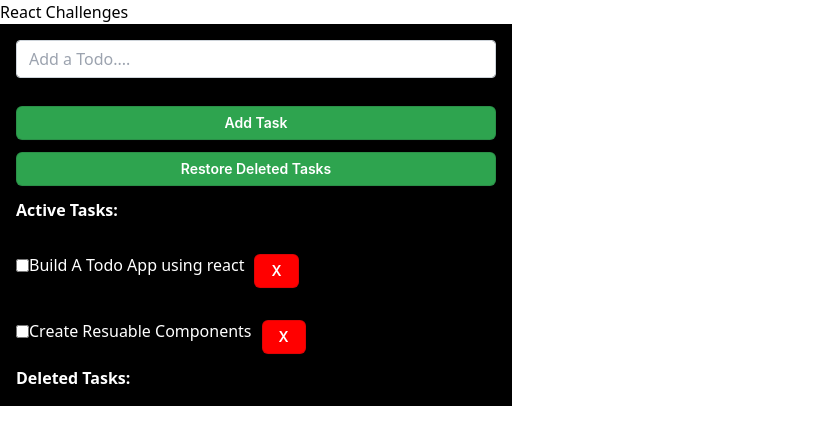
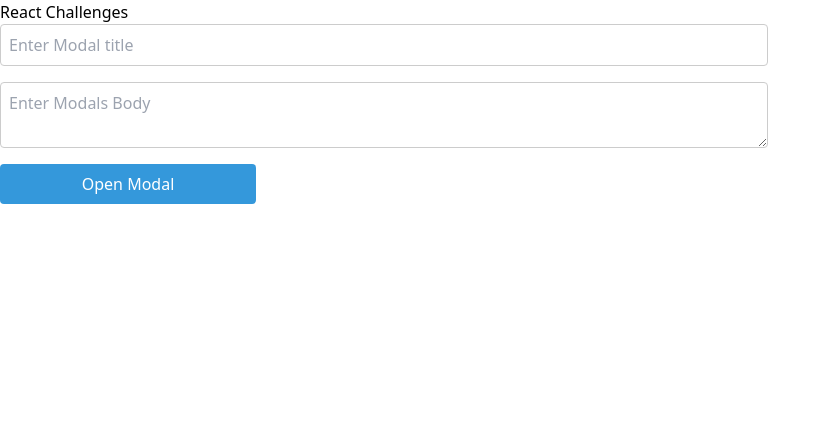
Before and after one commit to Himanshu8747/React-challenges, a React (Vite) app in the folder react-challenges/: page / in a window 1280 px wide. Shown: the top 444 px of the page, without its empty margins (0-831 px from the left). Built offline with nearby package versions, Linux system fonts and the light colour scheme.

Commit message:
Add modal and modal styles

```diff
--- a/react-challenges/src/App.jsx
+++ b/react-challenges/src/App.jsx
@@ -1,11 +1,14 @@
-import TodoList from "./Day-1/TodoList"
+// import TodoList from "./Day-1/TodoList"
+
+import Modal from "./Day-2/Modal"
 
 function App() {
 
   return (
     <>
       <h1>React Challenges</h1>
-      <TodoList/>
+      {/* <TodoList/> */}
+      <Modal/>
     </>
   )
 }
--- /dev/null
+++ b/react-challenges/src/Day-2/Modal.jsx
@@ -0,0 +1,22 @@
+import { useState } from "react"
+import ModalHeader from "./ModalHeader";
+import ModalBody from "./ModalBody";
+
+const Modal = () => {
+  const [modalTitle,setModalTitle] = useState("");
+  const [modalBody,setModalBody] = useState("");
+  const [isSetOpen,setIsSetOpen] = useState(false);
+  return (
+    <div className="container">
+      <input type="text" placeholder="Enter Modal title" value={modalTitle} onChange={(e)=>setModalTitle(e.target.value)} />
+      <textarea placeholder="Enter Modals Body" value={modalBody} onChange={(e)=>setModalBody(e.target.value)}/>
+      <button onClick={()=>setIsSetOpen(!isSetOpen)}>Open Modal</button>
+      {isSetOpen && <div>
+        <ModalHeader title={modalTitle} setIsSetOpen={setIsSetOpen}/>
+        <ModalBody modalBody={modalBody} />
+        </div>}
+    </div>
+  )
+}
+
+export default Modal
--- /dev/null
+++ b/react-challenges/src/Day-2/ModalBody.jsx
@@ -0,0 +1,7 @@
+const ModalBody = ({modalBody}) => {
+  return (
+    <div className="modal-body">{modalBody}</div>
+  )
+}
+
+export default ModalBody
--- /dev/null
+++ b/react-challenges/src/Day-2/ModalHeader.jsx
@@ -0,0 +1,13 @@
+const ModalHeader = ({title,setIsSetOpen}) => {
+  const closeModal=()=>{
+    setIsSetOpen(false);
+  }
+  return (
+    <div className="modal-header">
+        <h2 className="modal-heading">{title}</h2>
+        <button className="close" onClick={closeModal}>X</button>
+    </div>
+  )
+}
+
+export default ModalHeader
--- a/react-challenges/src/index.css
+++ b/react-challenges/src/index.css
@@ -2,71 +2,46 @@
 @tailwind components;
 @tailwind utilities;
 
-/* :root {
-  font-family: Inter, system-ui, Avenir, Helvetica, Arial, sans-serif;
-  line-height: 1.5;
-  font-weight: 400;
+.container{
+  display: flex;
+  flex-direction: column;
+}
+.modal-overlay{
+  background-color: #3f3e3e;
+}
+.modal-header{
+  display: flex;
+  gap: 20px;
+  align-items: center;
+}
+.close{
+  display: flex;
+  justify-content: center;
+  width: 30px !important;
+  color: white;
+  background-color: red;
+  height: 30px;
+  justify-content: center;
 
-  color-scheme: light dark;
-  color: rgba(255, 255, 255, 0.87);
-  background-color: #242424;
-
-  font-synthesis: none;
-  text-rendering: optimizeLegibility;
-  -webkit-font-smoothing: antialiased;
-  -moz-osx-font-smoothing: grayscale;
+}
+input, textarea {
+  width: 60%;
+  margin-bottom: 1rem;
+  padding: 0.5rem;
+  border: 1px solid #ccc;
+  border-radius: 0.25rem;
+  box-sizing: border-box; /* Include padding and border in the total width and height */
+}
+button {
+  width: 20%;
+  background-color: #3498db;
+  color: #fff;
+  padding: 0.5rem 1rem;
+  border: none;
+  border-radius: 0.25rem;
+  cursor: pointer;
 }
 
-a {
-  font-weight: 500;
-  color: #646cff;
-  text-decoration: inherit;
+button:hover {
+  background-color: #2980b9;
 }
-a:hover {
-  color: #535bf2;
-}
-
-body {
-  margin: 0;
-  display: flex;
-  place-items: center;
-  min-width: 320px;
-  min-height: 100vh;
-}
-
-h1 {
-  font-size: 3.2em;
-  line-height: 1.1;
-}
-
-button {
-  border-radius: 8px;
-  border: 1px solid transparent;
-  padding: 0.6em 1.2em;
-  font-size: 1em;
-  font-weight: 500;
-  font-family: inherit;
-  background-color: #1a1a1a;
-  cursor: pointer;
-  transition: border-color 0.25s;
-}
-button:hover {
-  border-color: #646cff;
-}
-button:focus,
-button:focus-visible {
-  outline: 4px auto -webkit-focus-ring-color;
-}
-
-@media (prefers-color-scheme: light) {
-  :root {
-    color: #213547;
-    background-color: #ffffff;
-  }
-  a:hover {
-    color: #747bff;
-  }
-  button {
-    background-color: #f9f9f9;
-  }
-} */
```
Also changed, not shown: react-challenges/.eslintrc.cjs.
